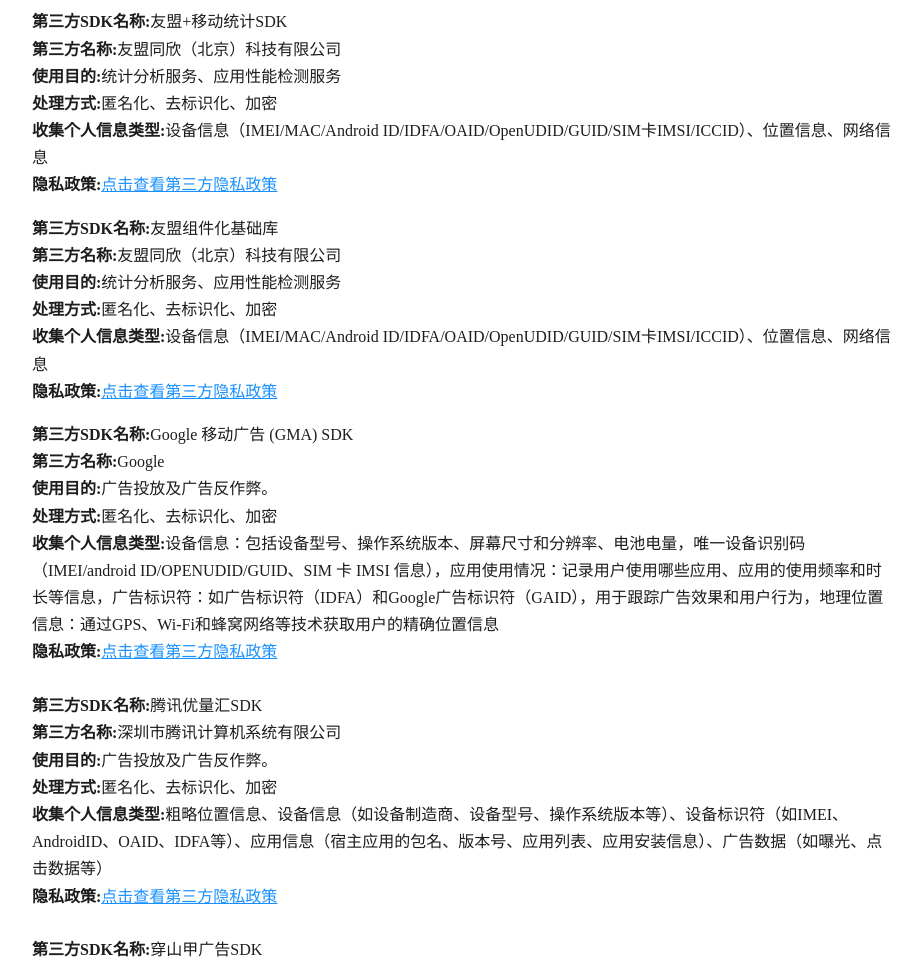
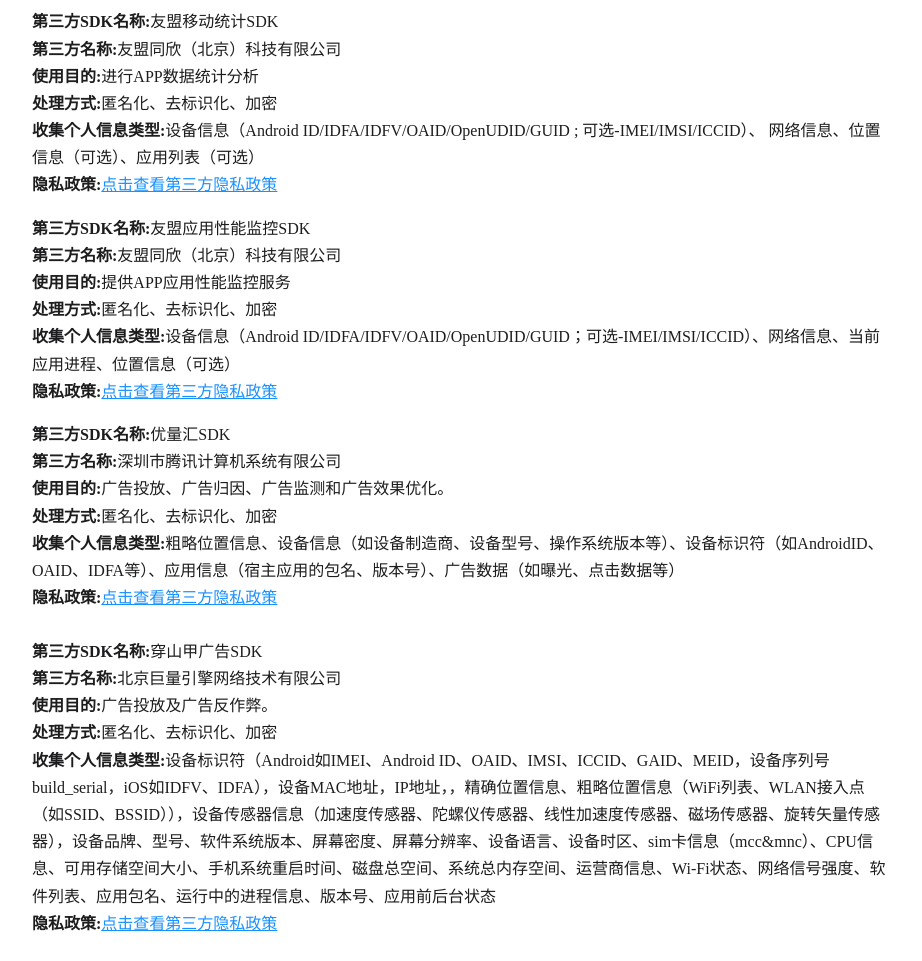
Before and after one commit to jzdapp/rate, a plain HTML site: page privacypolicynormal.html in a window 1280 px wide. Shown: the part 1063-2024 px from the top of the page, without its empty margins (176-1098 px from the left). Drawn offline with Linux system fonts and the light colour scheme.

Commit message:
隐私更新

```diff
--- a/privacypolicynormal.html
+++ b/privacypolicynormal.html
@@ -125,46 +125,33 @@
 
 
 					<ul class="ul1">
-						<li><b>第三方SDK名称:</b>友盟+移动统计SDK</li>
+						<li><b>第三方SDK名称:</b>友盟移动统计SDK</li>
 						<li><b>第三方名称:</b>友盟同欣（北京）科技有限公司</li>
-						<li><b>使用目的:</b>统计分析服务、应用性能检测服务</li>
+						<li><b>使用目的:</b>进行APP数据统计分析</li>
 						<li><b>处理方式:</b>匿名化、去标识化、加密</li>
-						<li><b>收集个人信息类型:</b>设备信息（IMEI/MAC/Android ID/IDFA/OAID/OpenUDID/GUID/SIM卡IMSI/ICCID）、位置信息、网络信息
+						<li><b>收集个人信息类型:</b>设备信息（Android ID/IDFA/IDFV/OAID/OpenUDID/GUID ; 可选-IMEI/IMSI/ICCID）、 网络信息、位置信息（可选）、应用列表（可选）
 						</li>
-						<li><b>隐私政策:</b><a href="https://www.umeng.com/policy"
+						<li><b>隐私政策:</b><a href="https://www.umeng.com/page/policy"
 								style="color: #1890ff;text-decoration:underline">点击查看第三方隐私政策</a></li>
 					</ul>
 
 					<ul class="ul1">
-						<li><b>第三方SDK名称:</b>友盟组件化基础库</li>
+						<li><b>第三方SDK名称:</b>友盟应用性能监控SDK</li>
 						<li><b>第三方名称:</b>友盟同欣（北京）科技有限公司</li>
-						<li><b>使用目的:</b>统计分析服务、应用性能检测服务</li>
+						<li><b>使用目的:</b>提供APP应用性能监控服务</li>
 						<li><b>处理方式:</b>匿名化、去标识化、加密</li>
-						<li><b>收集个人信息类型:</b>设备信息（IMEI/MAC/Android ID/IDFA/OAID/OpenUDID/GUID/SIM卡IMSI/ICCID）、位置信息、网络信息
+						<li><b>收集个人信息类型:</b>设备信息（Android ID/IDFA/IDFV/OAID/OpenUDID/GUID；可选-IMEI/IMSI/ICCID）、网络信息、当前应用进程、位置信息（可选）
 						</li>
-						<li><b>隐私政策:</b><a href="https://www.umeng.com/policy"
+						<li><b>隐私政策:</b><a href="https://www.umeng.com/page/policy"
 								style="color: #1890ff;text-decoration:underline">点击查看第三方隐私政策</a></li>
 					</ul>
 
 					<ul class="ul1" style="padding-bottom: 0.6667rem;">
-						<li><b>第三方SDK名称:</b>Google 移动广告 (GMA) SDK</li>
-						<li><b>第三方名称:</b>Google</li>
-						<li><b>使用目的:</b>广告投放及广告反作弊。</li>
+						<li><b>第三方SDK名称:</b>优量汇SDK</li>
+						<li><b>第三方名称:</b>深圳市腾讯计算机系统有限公司</li>
+						<li><b>使用目的:</b>广告投放、广告归因、广告监测和广告效果优化。</li>
 						<li><b>处理方式:</b>匿名化、去标识化、加密</li>
-						<li><b>收集个人信息类型:</b>设备信息：包括设备型号、操作系统版本、屏幕尺寸和分辨率、电池电量，唯一设备识别码（IMEI/android ID/OPENUDID/GUID、SIM 卡
-							IMSI
-							信息），应用使用情况：记录用户使用哪些应用、应用的使用频率和时长等信息，广告标识符：如广告标识符（IDFA）和Google广告标识符（GAID），用于跟踪广告效果和用户行为，地理位置信息：通过GPS、Wi-Fi和蜂窝网络等技术获取用户的精确位置信息
-						</li>
-						<li><b>隐私政策:</b><a href="https://policies.google.com/technologies/ads"
-								style="color: #1890ff;text-decoration:underline">点击查看第三方隐私政策</a></li>
-					</ul>
-
-					<ul class="ul1" style="padding-bottom: 0.6667rem;">
-						<li><b>第三方SDK名称:</b>腾讯优量汇SDK</li>
-						<li><b>第三方名称:</b>深圳市腾讯计算机系统有限公司</li>
-						<li><b>使用目的:</b>广告投放及广告反作弊。</li>
-						<li><b>处理方式:</b>匿名化、去标识化、加密</li>
-						<li><b>收集个人信息类型:</b>粗略位置信息、设备信息（如设备制造商、设备型号、操作系统版本等）、设备标识符（如IMEI、AndroidID、OAID、IDFA等）、应用信息（宿主应用的包名、版本号、应用列表、应用安装信息）、广告数据（如曝光、点击数据等）
+						<li><b>收集个人信息类型:</b>粗略位置信息、设备信息（如设备制造商、设备型号、操作系统版本等）、设备标识符（如AndroidID、OAID、IDFA等）、应用信息（宿主应用的包名、版本号）、广告数据（如曝光、点击数据等）
 						</li>
 						<li><b>隐私政策:</b><a href="https://e.qq.com/dev/help_detail.html?cid=2005&pid=5983"
 								style="color: #1890ff;text-decoration:underline">点击查看第三方隐私政策</a></li>
@@ -178,7 +165,7 @@
 						<li><b>收集个人信息类型:</b>设备标识符（Android如IMEI、Android
 							ID、OAID、IMSI、ICCID、GAID、MEID，设备序列号build_serial，iOS如IDFV、IDFA），设备MAC地址，IP地址，，精确位置信息、粗略位置信息（WiFi列表、WLAN接入点（如SSID、BSSID）），设备传感器信息（加速度传感器、陀螺仪传感器、线性加速度传感器、磁场传感器、旋转矢量传感器），设备品牌、型号、软件系统版本、屏幕密度、屏幕分辨率、设备语言、设备时区、sim卡信息（mcc&amp;mnc）、CPU信息、可用存储空间大小、手机系统重启时间、磁盘总空间、系统总内存空间、运营商信息、Wi-Fi状态、网络信号强度、软件列表、应用包名、运行中的进程信息、版本号、应用前后台状态
 						</li>
-						<li><b>隐私政策:</b><a href="https://www.csjplatform.com/terms/compliance-guide"
+						<li><b>隐私政策:</b><a href="https://www.csjplatform.com/privacy"
 								style="color: #1890ff;text-decoration:underline">点击查看第三方隐私政策</a></li>
 					</ul>
 
@@ -194,7 +181,7 @@
 					</ul>
 
 					<ul class="ul1" style="padding-bottom: 0.6667rem;">
-						<li><b>第三方SDK名称:</b>百度联盟广告SDK</li>
+						<li><b>第三方SDK名称:</b>百度移动广告SDK</li>
 						<li><b>第三方名称:</b>北京百度网讯科技有限公司</li>
 						<li><b>使用目的:</b>广告投放及广告反作弊。</li>
 						<li><b>处理方式:</b>匿名化、去标识化、加密</li>
@@ -211,7 +198,7 @@
 					</ul>
 
 					<ul class="ul1" style="padding-bottom: 0.6667rem;">
-						<li><b>第三方SDK名称:</b>移动用户反馈SDK</li>
+						<li><b>第三方SDK名称:</b>移动用户反馈-android</li>
 						<li><b>第三方名称:</b>杭州阿里云智能科技有限公司</li>
 						<li><b>使用目的:</b>用于提交反馈数据</li>
 						<li><b>处理方式:</b>匿名化、去标识化、加密</li>
@@ -219,7 +206,7 @@
 							ID/IDFA/OAID/OpenUDID/GUID/SIM卡IMSI/ICCID、操作系统、设备型号、品牌、分辨率、制造商），系统信息（系统版本），网络信息（运营商、网络类型）
 						</li>
 						<li><b>隐私政策:</b><a
-								href="https://terms.aliyun.com/legal-agreement/terms/suit_bu1_ali_cloud/suit_bu1_ali_cloud202112071754_83380.html?spm=a2c4g.11186623.0.0.4d7a433bzKUvvt"
+								href="https://terms.aliyun.com/legal-agreement/terms/suit_bu1_ali_cloud/suit_bu1_ali_cloud202112071754_83380.html?spm=a2c4g.11186623.0.0.598730e5wsglWa"
 								style="color: #1890ff;text-decoration:underline">点击查看第三方隐私政策</a></li>
 					</ul>
 
```
Also changed, not shown: privacypolicyxiaomi.html (+16 -16 lines).
